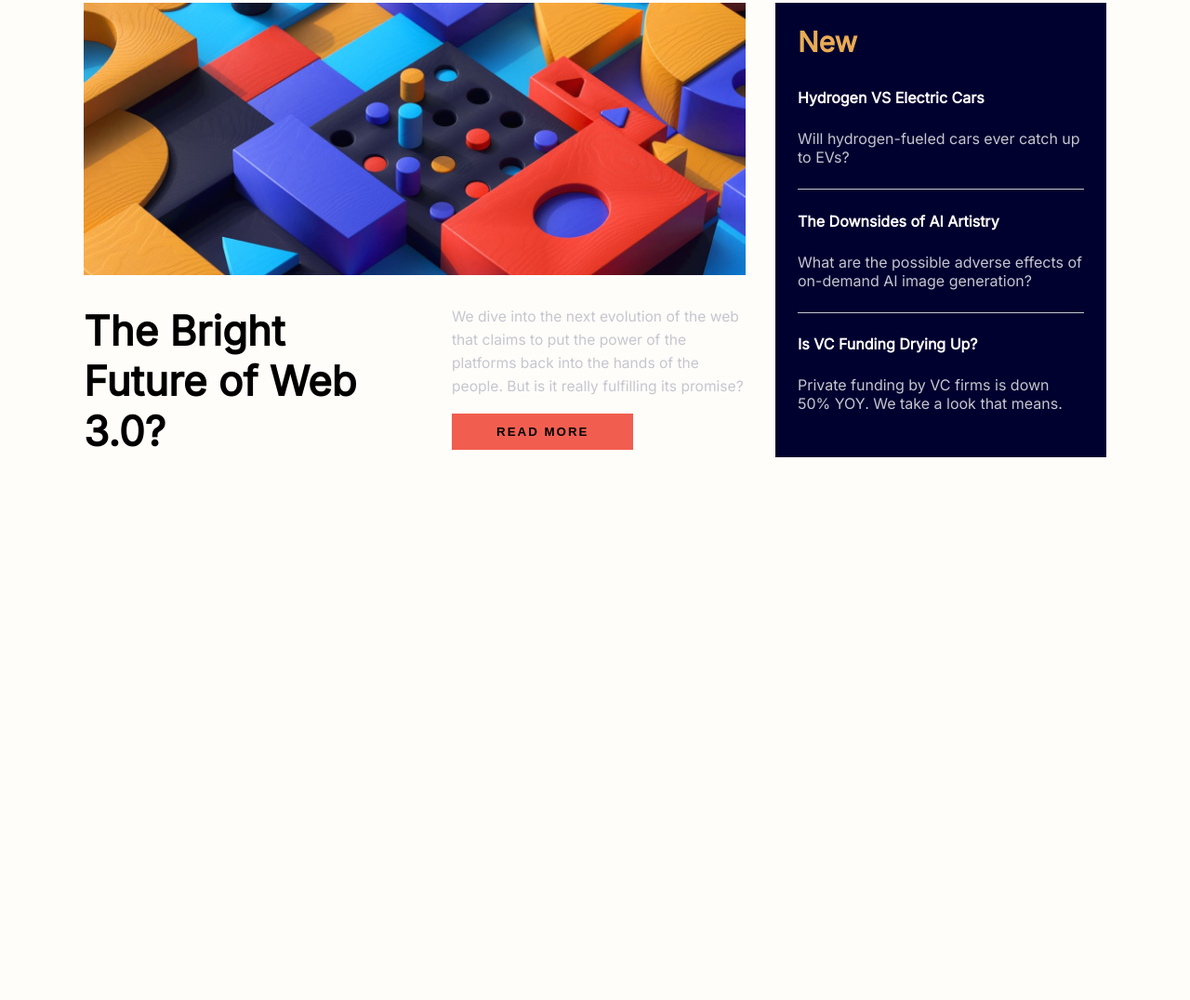
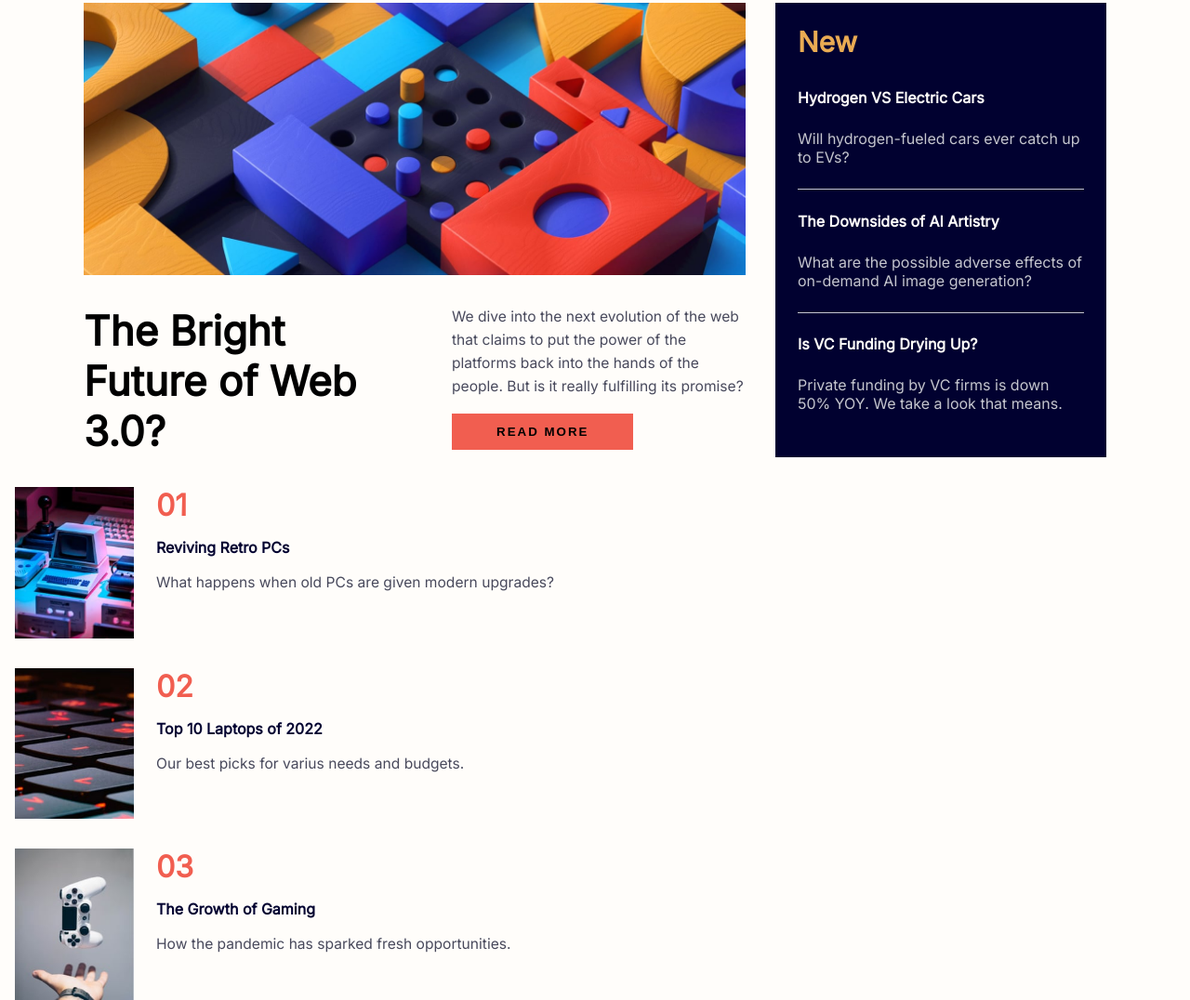
Before and after one commit to feliperossibr/news-homepage, a plain HTML site: page index.html in a window 1280 px wide. Shown: the part 137-1213 px from the top of the page at 93% size. Before the commit the page ends 800 px from the top, so only its background shows below. Drawn offline with Linux system fonts and the light colour scheme.

Commit message:
last section

```diff
--- a/index.html
+++ b/index.html
@@ -55,7 +55,7 @@
             <button>Read More</button>
           </div>
         </div>
-        <div class="info-container">
+        <aside class="info-container">
           <p class="new-heading">New</p>
           <a href="#" class="heading">Hydrogen VS Electric Cars</a>
           <p class="sub-heading">Will hydrogen-fueled cars ever catch up to EVs?</p>
@@ -69,6 +69,35 @@
 
           <a href="#" class="heading">Is VC Funding Drying Up?</a>
           <p class="sub-heading">Private funding by VC firms is down 50% YOY. We take a look that means.</p>
+        </aside>
+      </div>
+
+      <div class="more">
+        <div class="cards-more">
+          <img src="assets/images/image-retro-pcs.jpg" alt="">
+          <div class="more-links">
+            <span class="number">01</span>
+            <a href="#">Reviving Retro PCs</a>
+            <p class="second">What happens when old PCs are given modern upgrades?</p>
+          </div>
+        </div>
+
+        <div class="cards-more">
+          <img src="assets/images/image-top-laptops.jpg" alt="">
+          <div class="more-links">
+            <span class="number">02</span>
+            <a href="#">Top 10 Laptops of 2022</a>
+            <p class="second">Our best picks for varius needs and budgets.</p>
+          </div>
+        </div>
+
+        <div class="cards-more" id="last-card">
+          <img src="assets/images/image-gaming-growth.jpg" alt="">
+          <div class="more-links">
+            <span class="number">03</span>
+            <a href="#">The Growth of Gaming</a>
+            <p class="second">How the pandemic has sparked fresh opportunities.</p>
+          </div>
         </div>
       </div>
     </main>
--- a/styles/global.css
+++ b/styles/global.css
@@ -15,7 +15,7 @@
   /*  Neutral Colors  */
 --off-white: #fffdfa;
 --grayish-blue: #c5c6ce;
---dark-grayish-blue: #5d5f79;
+--dark-grayish-blue: #48495c;
 --very-dark-blue: #010130;
 }
 
@@ -25,6 +25,10 @@ body {
   background-color: var(--off-white);
   width: 100%;
   height: 100%;
+}
+
+a {
+  text-decoration: none;
 }
 
 .container {
@@ -77,7 +81,6 @@ body {
 }
 
 .nav-menu a {
-  text-decoration: none;
   color: var(--dark-grayish-blue);
   font-size: 1.2rem;
   font-weight: 600;
@@ -128,6 +131,7 @@ body {
   color: var(--soft-orange);
   font-size: 1.875rem;
   font-weight: 800;
+  margin-bottom: 2rem;
 }
 
 .heading {
@@ -137,8 +141,6 @@ body {
 }
 
 .info-container a {
-  text-decoration: none;
-
   transition: color .2s ease-in-out;
 }
 
@@ -164,7 +166,7 @@ body {
 }
 
 .second {
-  color: var(--grayish-blue);
+  color: var(--dark-grayish-blue);
   line-height: 1.6;
   font-size: .975rem;
 }
@@ -190,6 +192,49 @@ button:hover {
 
 .hidden {
   display: none;
+}
+
+.more {
+  display: flex;
+  flex-direction: column;
+  margin-inline: 1rem;
+  gap: 2rem;
+}
+
+.cards-more {
+  display: flex;
+  gap: 1.5rem;
+
+  & > img {
+    max-width: 8rem;
+    height: auto;
+  }
+}
+
+.more-links {
+  display: flex;
+  flex-direction: column;
+  gap: 1rem;
+
+  & > span {
+    font-size: 2rem;
+    font-weight: 700;
+    color: var(--soft-red);
+  }
+
+  & > a {
+    font-weight: 800;
+    color: var(--very-dark-blue);
+    transition: color .3s ease-in-out;
+  }
+
+  a:hover{
+    color: var(--soft-red);
+  }
+}
+
+#last-card{
+  margin-bottom: 2rem;
 }
 
 @media (min-width: 732px) {
@@ -257,9 +302,9 @@ button:hover {
   .info-container {
     grid-area: info;
     margin: 0;
+  }
 
-    & > .new-heading {
-      margin-bottom: 2rem;
-    }
+  #last-card{
+    margin-bottom: 0;
   }
 }
```
